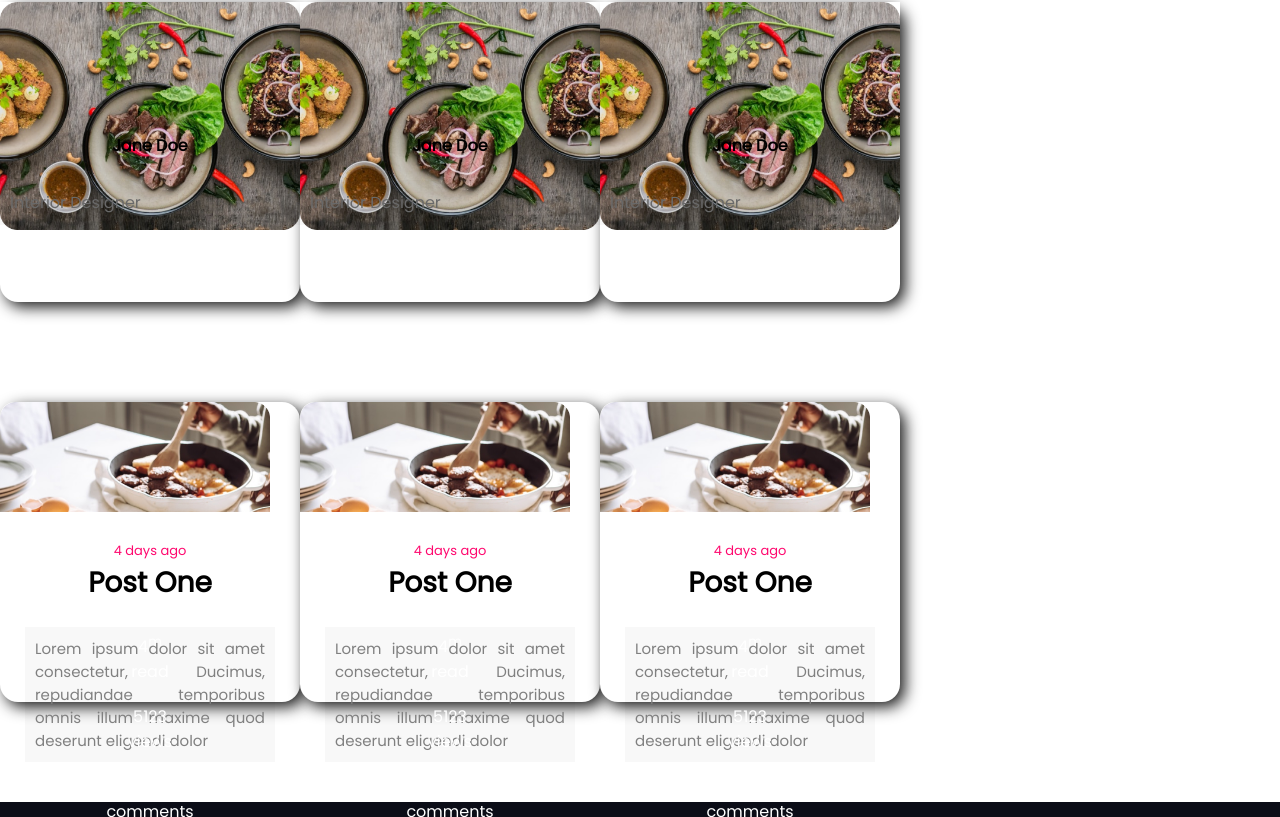
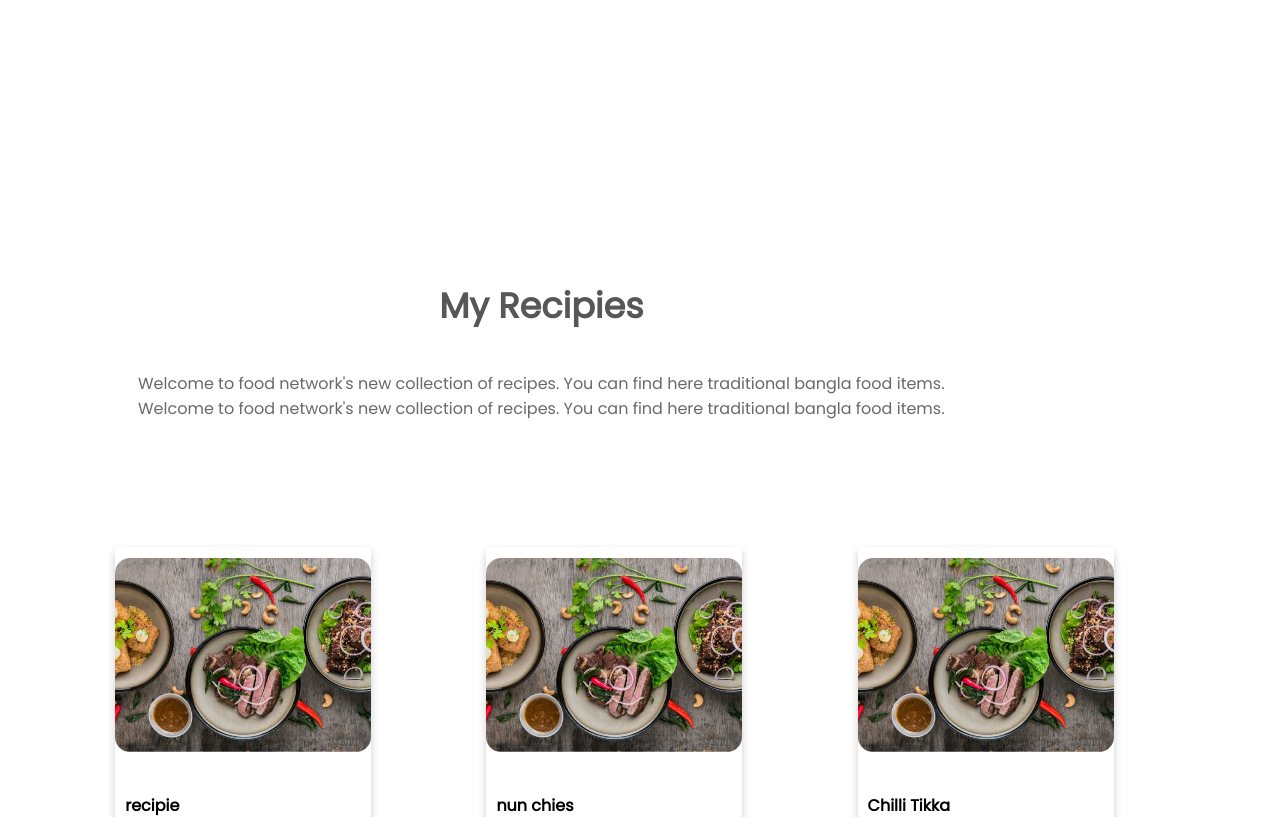
Before and after one commit to Nafish-Nobel/food-network, a plain HTML site: page index.html in a window 1280 px wide. Shown: the part 1218-2035 px from the top of the page. Drawn offline with Linux system fonts and the light colour scheme.

Commit message:
third section

```diff
--- a/index.html
+++ b/index.html
@@ -8,6 +8,33 @@
     <link href="https://fonts.googleapis.com/css?family=Poppins&display=swap" rel="stylesheet">
     <title>Food Networking by Nafish Nobel</title>
     <link rel="shortcut icon" type="image/jpg" href="images/female/Group 8425.png"/>
+    <style>
+      .card {
+    box-shadow: 0 4px 8px 0 rgba(0,0,0,0.2);
+    transition: 0.3s;
+    width: 20%;
+    border-radius: 5px;
+    display: flexbox;
+    margin-left: 9%;
+    align-content: center;
+
+
+  }
+
+  .card:hover {
+    box-shadow: 0 8px 16px 0 rgba(0,0,0,0.2);
+  }
+
+  img {
+    border-radius: 5px 5px 0 0;
+    padding: 4% 0%;
+
+  }
+
+  .container {
+    padding: 2px 10px;
+  }
+    </style>
 </head>
 <body>
     <section class="top-banner">
@@ -34,111 +61,44 @@
             <a class="anchor-button" target="_blank" href="https://sites.google.com/diu.edu.bd/nur-nafish-ahmed-nobel">Contact Me</a>
         </div>
     </section>
+
+    <section class="m-r">
+     <div class="all-in">
+      <h1>My Recipies</h1>
+      <p class="new-p" >
+       Welcome to food network's new collection of recipes.
+       You can find here traditional bangla food items.<br>
+       Welcome to food network's new collection of recipes.
+       You can find here traditional bangla food items.
+      </p>
+    </div>
+    </section>
    <section class="recipie">
 
       <div class="card">
         <img src="images/food/Project Cover1.jpg" alt="Avatar" style="width:100%">
         <div class="container">
-        <h4><b>Jane Doe</b></h4>
-        <p>Interior Designer</p>
+          <h4><b>recipie</b></h4>
+          <p>Test of food</p>
         </div>
       </div>
       <div class="card">
           <img src="images/food/Project Cover1.jpg" alt="Avatar" style="width:100%">
           <div class="container">
-          <h4><b>Jane Doe</b></h4>
-          <p>Interior Designer</p>
+            <h4><b>nun chies</b></h4>
+            <p>uf the test</p>
           </div>
         </div>
         <div class="card">
           <img src="images/food/Project Cover1.jpg" alt="Avatar" style="width: 100%">
           <div class="container">
-          <h4><b>Jane Doe</b></h4>
-          <p>Interior Designer</p>
-        </div>
-      </div>
-   </section>
-
-   <section>
-    <div class="card">
-      <div class="card-image"></div>
-      <div class="card-text">
-        <span class="date">4 days ago</span>
-        <h2>Post One</h2>
-        <p>Lorem ipsum dolor sit amet consectetur, Ducimus, repudiandae temporibus omnis illum maxime quod deserunt eligendi dolor</p>
-      </div>
-      <div class="card-stats">
-        <div class="stat">
-          <div class="value">4<sup>m</sup></div>
-          <div class="type">read</div>
-        </div>
-        <div class="stat border">
-          <div class="value">5123</div>
-          <div class="type">views</div>
-        </div>
-        <div class="stat">
-          <div class="value">32</div>
-          <div class="type">comments</div>
-        </div>
+            <h4><b>Chilli Tikka</b></h4>
+            <p>The test of amrica</p>
           </div>
         </div>
 
+   </section>
 
-         </div>
-       </div>
-       <div class="card">
-        <div class="card-image"></div>
-        <div class="card-text">
-          <span class="date">4 days ago</span>
-          <h2>Post One</h2>
-          <p>Lorem ipsum dolor sit amet consectetur, Ducimus, repudiandae temporibus omnis illum maxime quod deserunt eligendi dolor</p>
-        </div>
-        <div class="card-stats">
-          <div class="stat">
-            <div class="value">4<sup>m</sup></div>
-            <div class="type">read</div>
-          </div>
-          <div class="stat border">
-            <div class="value">5123</div>
-            <div class="type">views</div>
-          </div>
-          <div class="stat">
-            <div class="value">32</div>
-            <div class="type">comments</div>
-          </div>
-        </div>
-      </div>
-
-
-           </div>
-         </div>
-         <div class="card">
-          <div class="card-image"></div>
-          <div class="card-text">
-            <span class="date">4 days ago</span>
-            <h2>Post One</h2>
-            <p>Lorem ipsum dolor sit amet consectetur, Ducimus, repudiandae temporibus omnis illum maxime quod deserunt eligendi dolor</p>
-          </div>
-          <div class="card-stats">
-            <div class="stat">
-              <div class="value">4<sup>m</sup></div>
-              <div class="type">read</div>
-            </div>
-            <div class="stat border">
-              <div class="value">5123</div>
-              <div class="type">views</div>
-            </div>
-            <div class="stat">
-              <div class="value">32</div>
-              <div class="type">comments</div>
-            </div>
-          </div>
-        </div>
-
-
-             </div>
-           </div>
-   </section>
     <footer>
             <h3> <span class="orange-color">FOOD</span> NETWORK</h3>
             <h5 class="eat">Eat healthy to live healthy. Live healthy to live happy</h5>
--- a/style.css
+++ b/style.css
@@ -55,28 +55,24 @@ p {
 .my-rec {
     text-align: center;
 }
-/* .card {
-    box-shadow: 0 4px 8px 0 rgba(0,0,0,0.2);
-    transition: 0.3s;
-    width: 20%;
-    border-radius: 5px;
-    display: flexbox;
-    margin-left: 30px;
-    margin-right: 30px;
-    align-items: center;
-  }
 
-  .card:hover {
-    box-shadow: 0 8px 16px 0 rgba(0,0,0,0.2);
-  }
 
-  img {
-    border-radius: 5px 5px 0 0;
-  }
+.my-recipies{
+    height:160px;
+    text-align:center;
+    margin-top: 0px;
+    padding-top: 0px;
+}
+.m-r{
+    display:flex;
+    text-align: center;
 
-  .container {
-    padding: 2px 16px;
-  }*/
+}
+.new-p{
+    background-color: white;
+    text-align: center;
+}
+
 footer{
     text-align: center;
     background-color:rgb(11, 13, 23);
@@ -87,65 +83,9 @@ footer{
 h5{
     font-weight: lighter;
 }
+
 footer h3{
     color:#5B5B5B;
     margin-top: 0px;
     padding-top: 20px
 }
-
-.card {
-    display: grid;
-    grid-template-columns: 300px;
-    grid-template-rows: 110px 110px 80px;
-    grid-template-areas: "image" "text" "stats";
-
-    border-radius: 18px;
-    background: white;
-    box-shadow: 5px 5px 15px rgba(0,0,0,0.9);
-    text-align: center;
-  }
-
-  .card-image {
-    grid-area: image;
-  }
-  .card-text {
-    grid-area: text;
-  }
-  .card-stats {
-    grid-area: stats;
-  }
-  .card-image {
-    grid-area: image;
-    background: url("images/food/Project\ Cover.jpg");
-    border-top-left-radius: 15px 15px;
-    border-top-right-radius: 15%;
-    background-size: 90%;
-    align-items: center;
-    background-repeat: no-repeat;
-  }
-  .card-text {
-    grid-area: text;
-    margin: 25px;
-  }
-  .card-text .date {
-    color: rgb(255, 7, 110);
-    font-size:13px;
-  }
-  .card-text p {
-    color: grey;
-    font-size:15px;
-    font-weight: 300;
-  }
-  .card-text h2 {
-    margin-top:0px;
-    font-size:28px;
-  }
-  .card-stats .stat {
-    display: flex;
-    align-items: center;
-    justify-content: center;
-    flex-direction: column;
-
-    color: white;
-    padding:10px;
-  }
```
Lines whose indentation alone changed are shown as unchanged.
